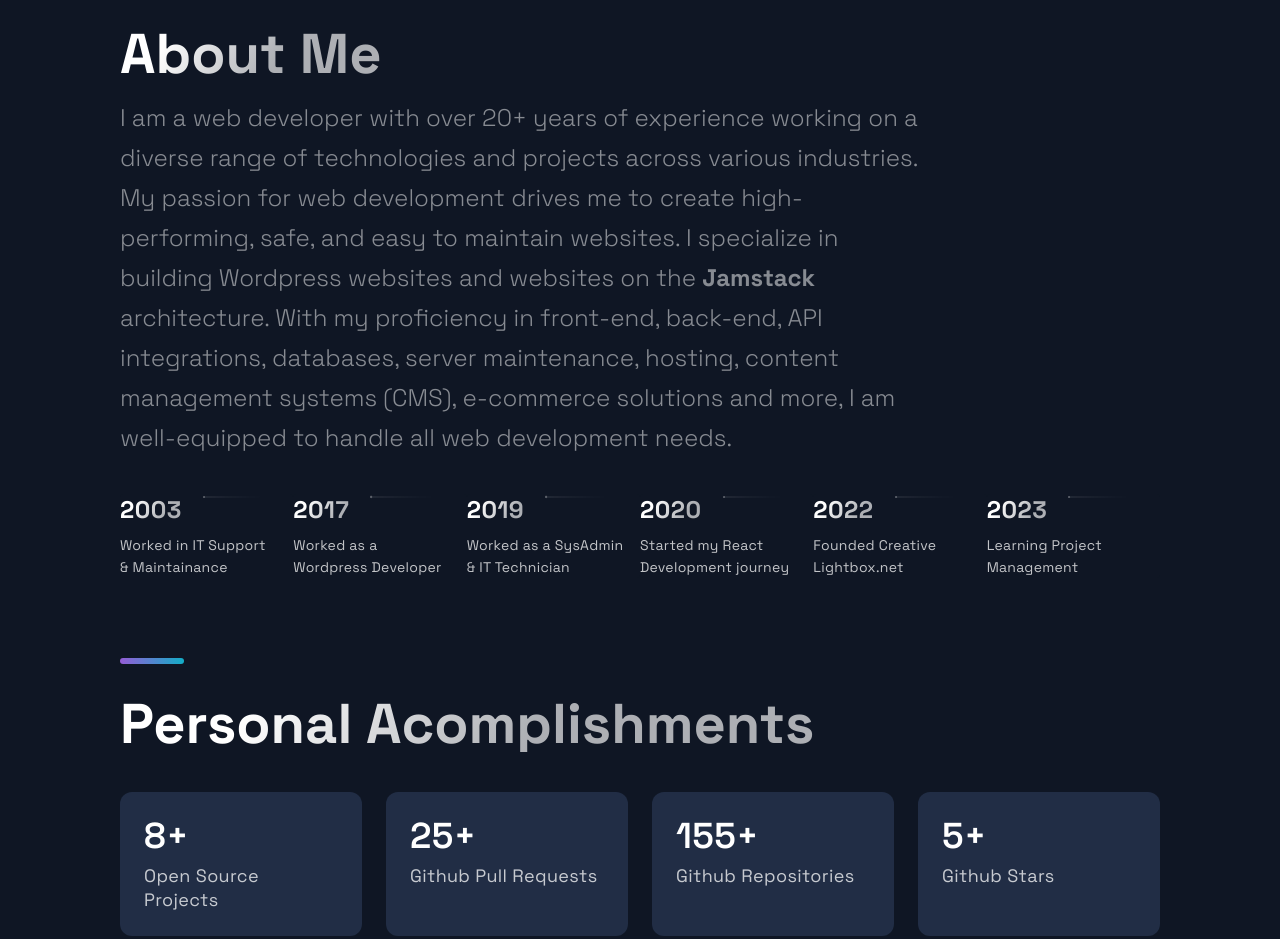
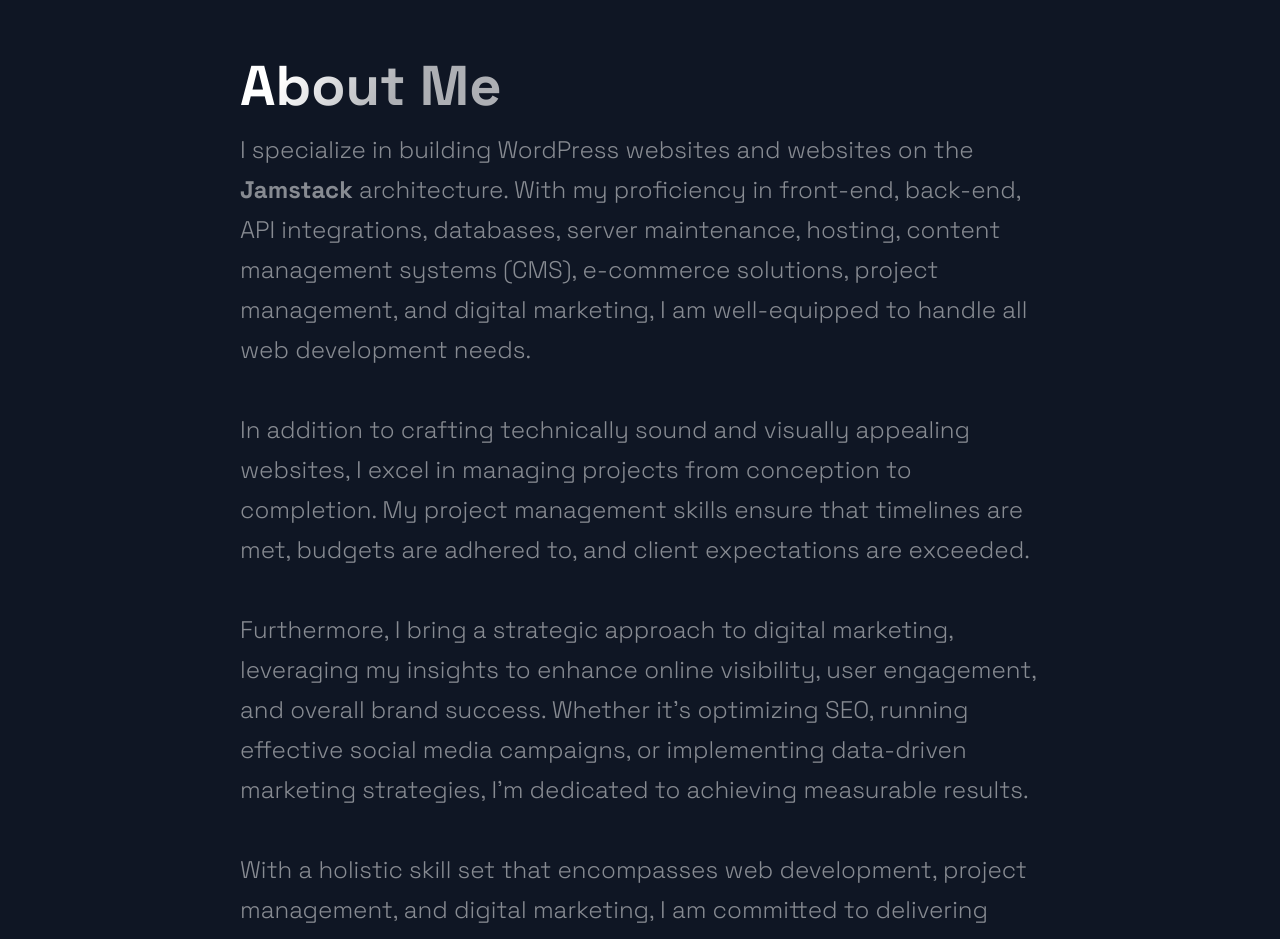
Before and after one commit to Joshhortt/portfolio-app, a Next.js app: page / in a window 1280 px wide. Shown: the part 8640-9579 px from the top of the page. Built offline with nearby package versions, Linux system fonts and the light colour scheme.

Commit message:
add updates on Accomplishments & About section

```diff
--- a/src/components/Acomplishments/Acomplishments.js
+++ b/src/components/Acomplishments/Acomplishments.js
@@ -10,8 +10,8 @@ import { Box, Boxes, BoxNum, BoxText } from "./AcomplishmentsStyles";
 const data = [
   { number: 8, text: "Open Source Projects" },
   { number: 25, text: "Github Pull Requests" },
-  { number: 155, text: "Github Repositories" },
-  { number: 5, text: "Github Stars" },
+  { number: 156, text: "Github Repositories" },
+  { number: 38, text: "Github Stars" },
 ];
 
 const Acomplishments = () => (
--- a/src/components/Technologies/Technologies.js
+++ b/src/components/Technologies/Technologies.js
@@ -41,7 +41,7 @@ const Technologies = () => (
         <ListContainer>
           <ListTitle>Back-End</ListTitle>
           <ListParagraph>
-            Some Experience with <br />
+            Experience with <br />
             Node | ASP.Net | Databases
           </ListParagraph>
         </ListContainer>
--- a/src/components/TimeLine/TimeLine.js
+++ b/src/components/TimeLine/TimeLine.js
@@ -59,13 +59,11 @@ const Timeline = () => {
   // }, []);
   return (
     <Section id="about">
+      <Section id="about">
         <SectionTitle>About Me</SectionTitle>
         <SectionText>
-        I am a web developer with over 20+ years of experience working on a
-        diverse range of technologies and projects across various industries. My
-        passion for web development drives me to create high-performing, safe,
-        and easy to maintain websites. I specialize in building Wordpress
-        websites and websites on the{" "}
+          <p>
+            I specialize in building WordPress websites and websites on the{" "}
             <a
               id="jamstack"
               href="https://creativelightbox.net/why-the-jamstack-is-the-future-of-web-development"
@@ -74,10 +72,38 @@ const Timeline = () => {
               Jamstack
             </a>{" "}
             architecture. With my proficiency in front-end, back-end, API
-        integrations, databases, server maintenance, hosting, content management
-        systems (CMS), e-commerce solutions and more, I am well-equipped to
-        handle all web development needs.
+            integrations, databases, server maintenance, hosting, content
+            management systems (CMS), e-commerce solutions, project management,
+            and digital marketing, I am well-equipped to handle all web
+            development needs.
+          </p>
+          <br></br>
+          <p>
+            In addition to crafting technically sound and visually appealing
+            websites, I excel in managing projects from conception to
+            completion. My project management skills ensure that timelines are
+            met, budgets are adhered to, and client expectations are exceeded.
+          </p>
+          <br></br>
+          <p>
+            Furthermore, I bring a strategic approach to digital marketing,
+            leveraging my insights to enhance online visibility, user
+            engagement, and overall brand success. Whether it's optimizing SEO,
+            running effective social media campaigns, or implementing
+            data-driven marketing strategies, I'm dedicated to achieving
+            measurable results.
+          </p>
+          <br></br>
+          <p>
+            With a holistic skill set that encompasses web development, project
+            management, and digital marketing, I am committed to delivering
+            comprehensive solutions that help businesses thrive in the digital
+            landscape.
+          </p>
+          <br></br>
         </SectionText>
+      </Section>
+
       <CarouselContainer ref={carouselRef} onScroll={handleScroll}>
         <>
           {TimeLineData.map((item, index) => (
--- a/src/constants/constants.js
+++ b/src/constants/constants.js
@@ -241,10 +241,10 @@ export const projects = [
 ];
 
 export const TimeLineData = [
-  { year: 2003, text: "Worked in IT Support & Maintainance" },
+  { year: 2005, text: "Worked in IT Support & Maintainance" },
   { year: 2017, text: "Worked as a Wordpress Developer" },
   { year: 2019, text: "Worked as a SysAdmin & IT Technician" },
   { year: 2020, text: "Started my React Development journey" },
   { year: 2022, text: "Founded Creative Lightbox.net" },
-  { year: 2023, text: "Learning Project Management" },
+  { year: 2023, text: "Graduated in project management" },
 ];
```
Lines whose indentation alone changed are shown as unchanged.
